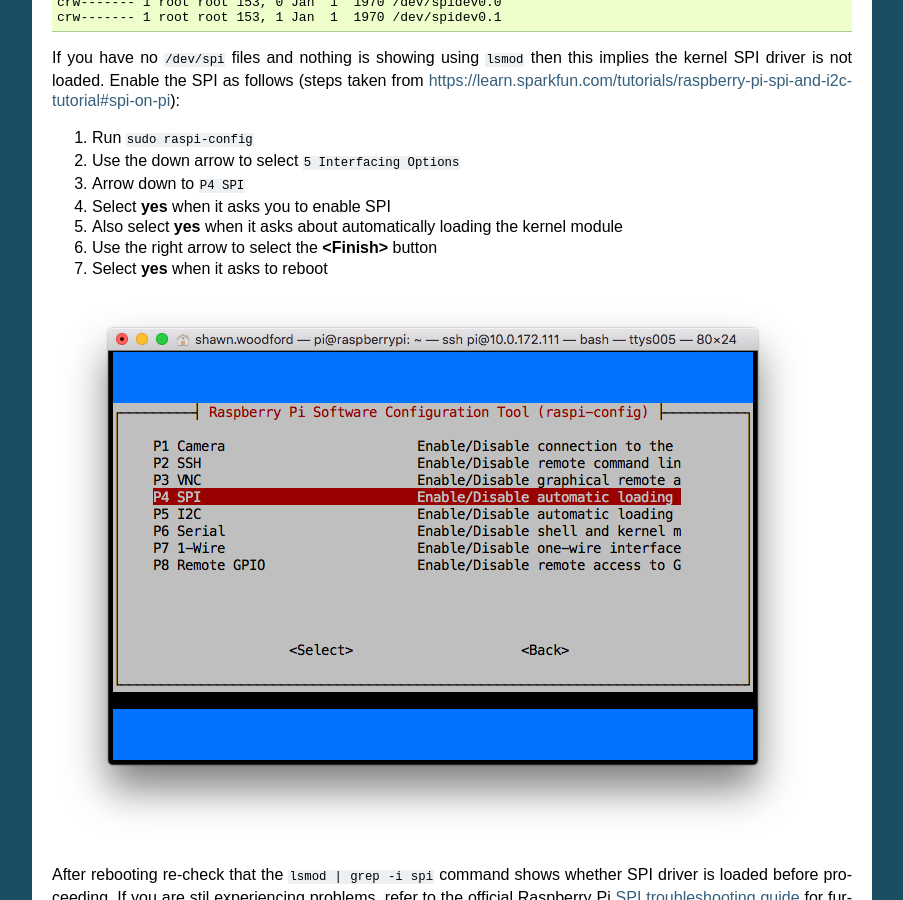
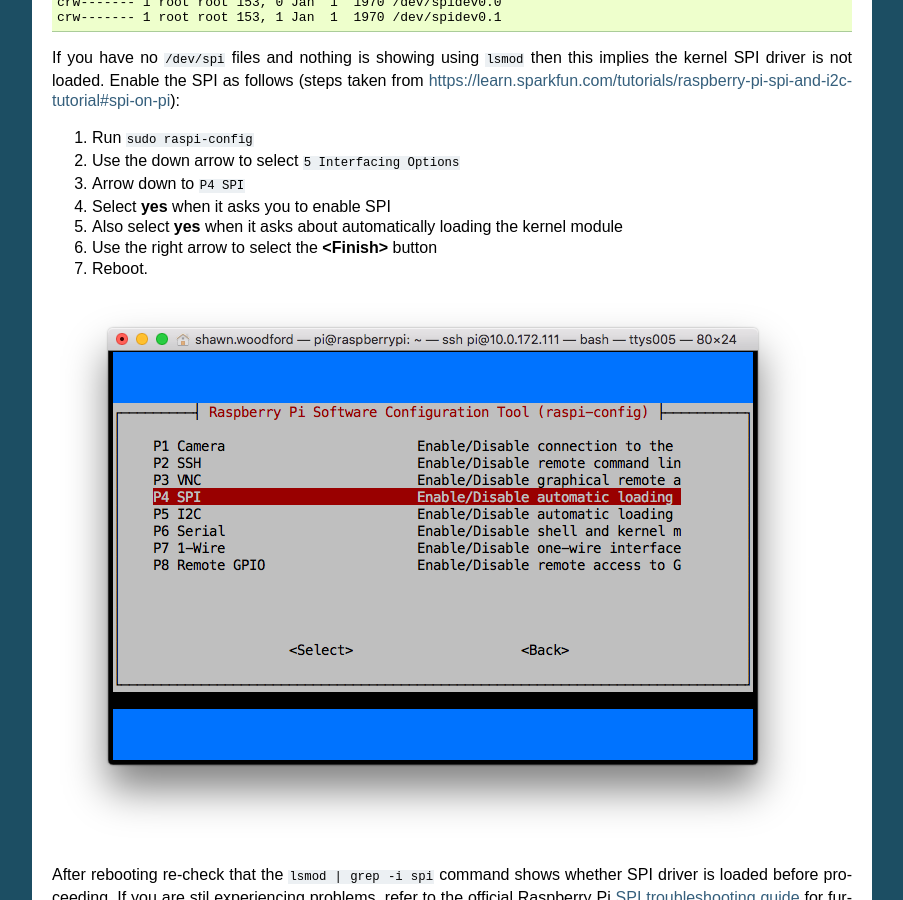
Before and after one commit to rm-hull/luma.led_matrix, a Sphinx documentation site: the page built from doc/install.rst, in a window 1280 px wide and 900 px high, scrolled down 649 px. Shown: the whole window, without its empty margins (198-1101 px from the left). Built offline with Sphinx 7.4.7, drawn with Linux system fonts in a browser that asks for light colours; the version number could not be read and is left out.

Commit message:
update instructions
there's no reboot option anymore

```diff
--- a/doc/install.rst
+++ b/doc/install.rst
@@ -40,7 +40,7 @@ taken from https://learn.sparkfun.com/tutorials/raspberry-pi-spi-and-i2c-tutoria
 #. Select **yes** when it asks you to enable SPI
 #. Also select **yes** when it asks about automatically loading the kernel module
 #. Use the right arrow to select the **<Finish>** button
-#. Select **yes** when it asks to reboot
+#. Reboot.
 
 .. image:: images/raspi-spi.png
 
```
